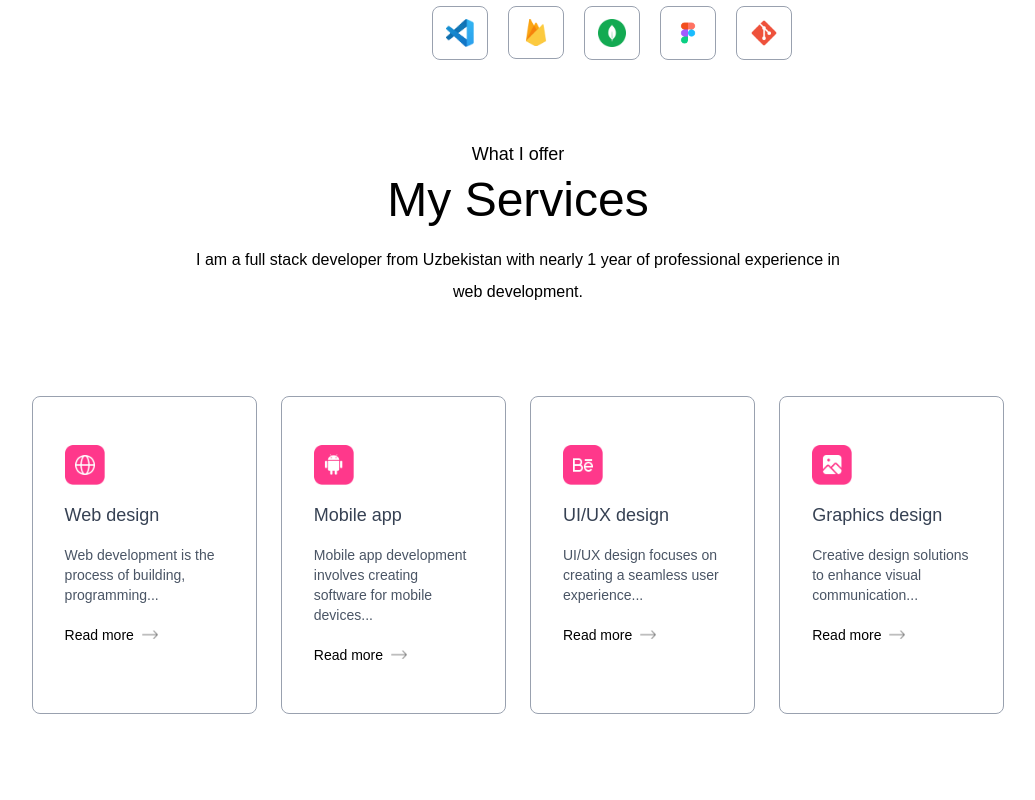
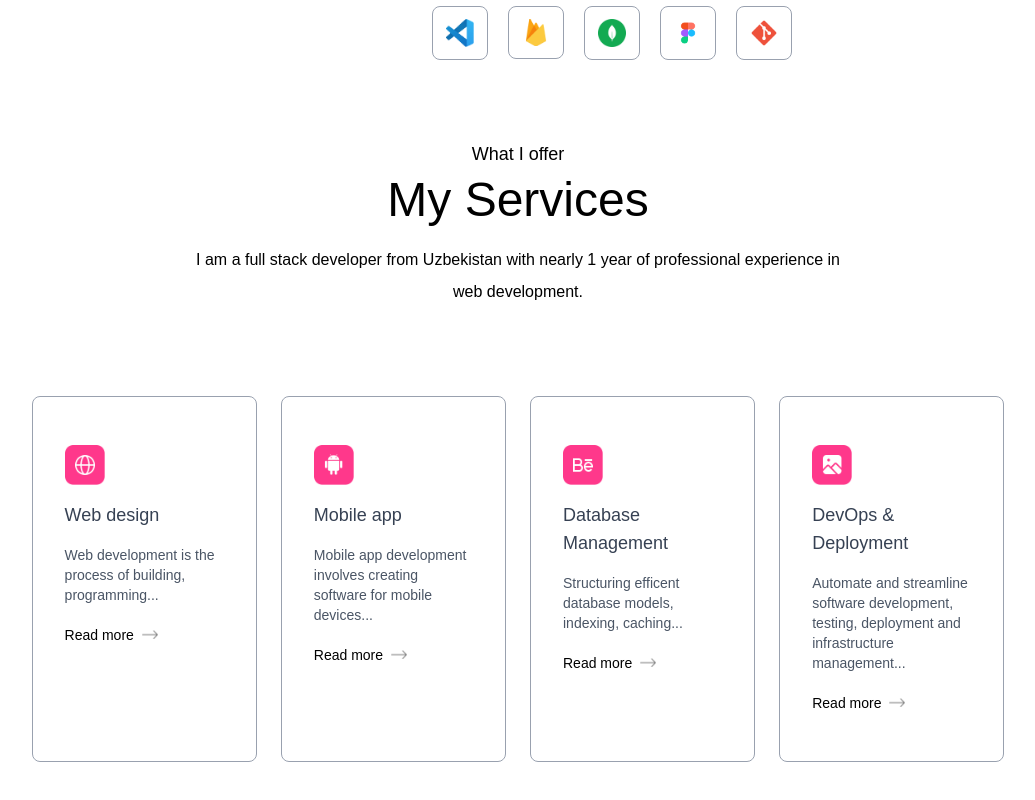
Before and after one commit to bekov28/my-website, a Next.js app: page / in a window 1280 px wide. Shown: the part 1503-2303 px from the top of the page, without its empty margins (122-1157 px from the left). Before the commit the page ends 2257 px from the top, so only its background shows below. Built offline with nearby package versions, Linux system fonts and the light colour scheme; a web font is replaced by a local one.

Commit message:
tailwind updated

```diff
--- a/assets/assets.js
+++ b/assets/assets.js
@@ -114,14 +114,14 @@ export const serviceData = [
   },
   {
     icon: assets.ui_icon,
-    title: "UI/UX design",
-    description: "UI/UX design focuses on creating a seamless user experience...",
+    title: "Database Management",
+    description: "Structuring efficent database models, indexing, caching...",
     link: "",
   },
   {
     icon: assets.graphics_icon,
-    title: "Graphics design",
-    description: "Creative design solutions to enhance visual communication...",
+    title: "DevOps & Deployment",
+    description: "Automate and streamline software development, testing, deployment and infrastructure management...",
     link: "",
   },
 ];
--- a/tailwind.config.mjs
+++ b/tailwind.config.mjs
@@ -19,11 +19,9 @@ const config = {
         black: "4px 4px 0 #000",
         white: "4px 4px 0 #fff",
       },
-    },
-  },
-  variants: {
-    extend: {
-      boxShadow: ["hover"],
+      gridTemplateColumns: {
+        auto: "repeat(auto-fit, minmax(200px, 1fr))",
+      },
     },
   },
   plugins: [],
```
